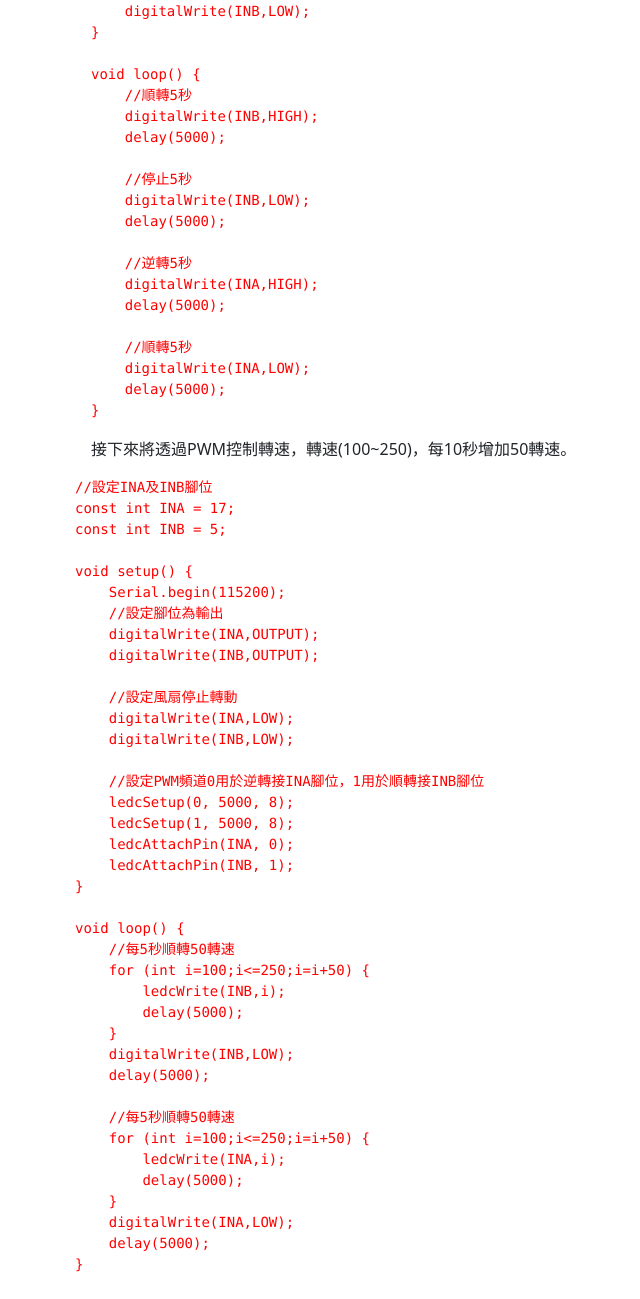
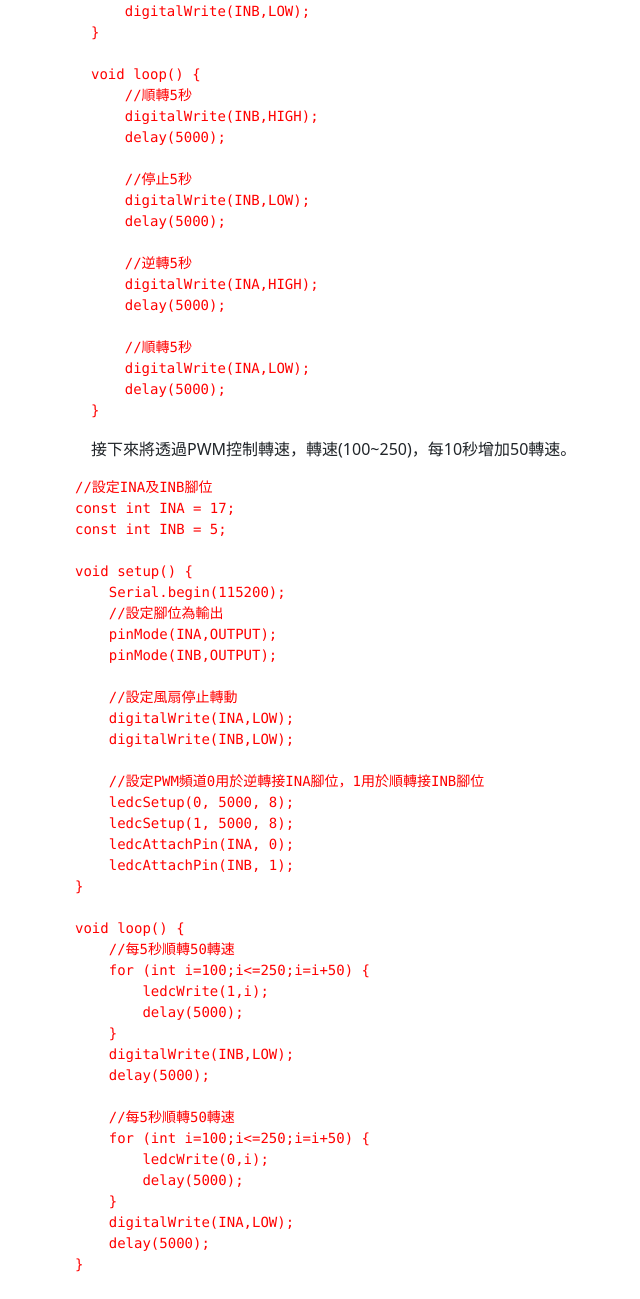
Before and after one commit to pwangstustmis/handouts, a plain HTML site: page IoT/dht11-fan.html in a window 1280 px wide. Shown: the part 3007-4306 px from the top of the page, without its empty margins (123-763 px from the left). Drawn offline with Linux system fonts and the light colour scheme.

Commit message:
Add files via upload

```diff
--- a/IoT/dht11-fan.html
+++ b/IoT/dht11-fan.html
@@ -145,8 +145,8 @@ const int INB = 5;
 void setup() {
     Serial.begin(115200);
     //設定腳位為輸出
-    digitalWrite(INA,OUTPUT);
-    digitalWrite(INB,OUTPUT);
+    pinMode(INA,OUTPUT);
+    pinMode(INB,OUTPUT);
 
     //設定風扇停止轉動
     digitalWrite(INA,LOW);
@@ -184,8 +184,8 @@ const int INB = 5;
 void setup() {
     Serial.begin(115200);
     //設定腳位為輸出
-    digitalWrite(INA,OUTPUT);
-    digitalWrite(INB,OUTPUT);
+    pinMode(INA,OUTPUT);
+    pinMode(INB,OUTPUT);
 
     //設定風扇停止轉動
     digitalWrite(INA,LOW);
@@ -201,7 +201,7 @@ void setup() {
 void loop() {
     //每5秒順轉50轉速
     for (int i=100;i&lt;=250;i=i+50) {
-        ledcWrite(INB,i);
+        ledcWrite(1,i);
         delay(5000);
     }
     digitalWrite(INB,LOW);
@@ -209,7 +209,7 @@ void loop() {
 
     //每5秒順轉50轉速
     for (int i=100;i&lt;=250;i=i+50) {
-        ledcWrite(INA,i);
+        ledcWrite(0,i);
         delay(5000);
     }
     digitalWrite(INA,LOW);
```
